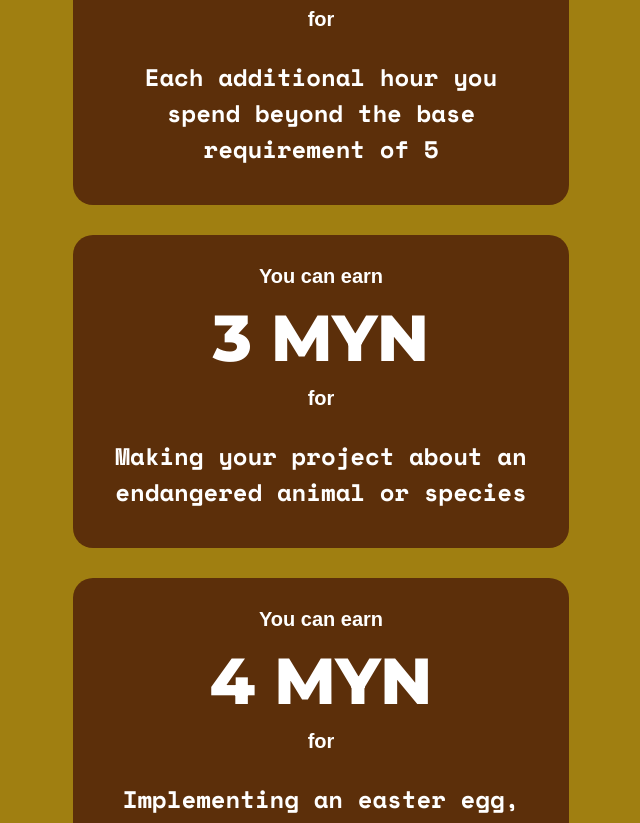
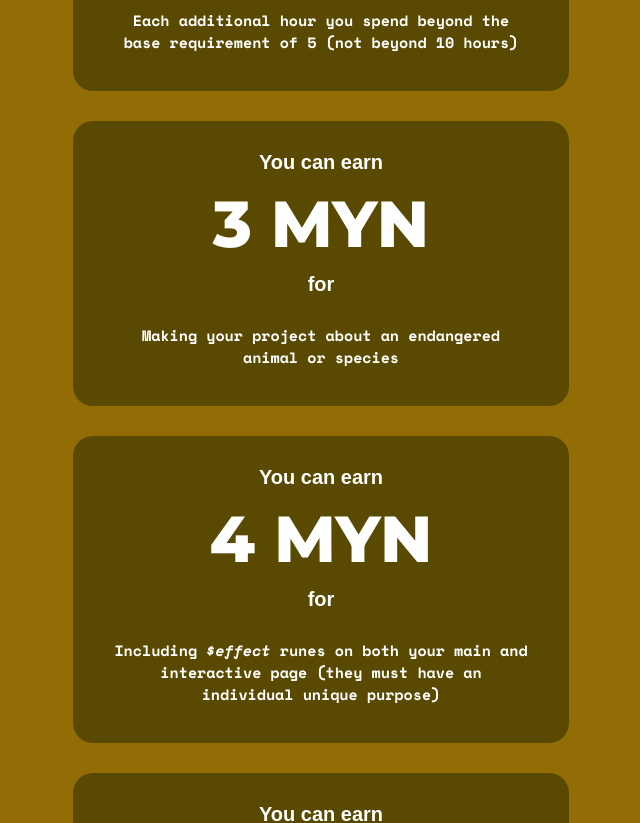
Before and after one commit to lynn89-sudo/the-zoo, a SvelteKit app in the folder my-app/: page /mynts in a window 1280 px wide. Shown: the part 1380-2203 px from the top of the page, without its empty margins (319-959 px from the left). Built offline with nearby package versions, Linux system fonts and the light colour scheme; a web font is replaced by a local one.

Commit message:
Mynt page complete for now

```diff
--- a/my-app/src/lib/footer.svelte
+++ b/my-app/src/lib/footer.svelte
@@ -10,7 +10,7 @@
             margin-bottom: 10px;
         }
         button:hover {
-            background-color: darkgreen;
+            background-color: rgb(146, 23, 23);
         }
         span {
             margin-top: 10px;
--- a/my-app/src/routes/mynts/+page.svelte
+++ b/my-app/src/routes/mynts/+page.svelte
@@ -9,7 +9,7 @@
 </script>
 <style>
     #main {
-        background-color: rgb(160, 127, 17);
+        background-color: rgb(146, 109, 6);
         padding-top: 50px;
         padding-bottom: 50px;
         padding-left: 20px;
@@ -25,12 +25,15 @@
         }
     }
     .rank {
-        background-color: rgb(92, 47, 10);
+        background-color: rgb(90, 74, 1);
         margin-left: 50px;
         margin-right: 50px;
         margin-bottom: 30px;
         padding: 20px;
         border-radius: 20px;
+    }
+    .rank h2 {
+        font-size: 15px;
     }
     @media (min-width: 750px) {
         .rank {
@@ -62,14 +65,14 @@
     <br><br>
     <h3>In a nutshell, mynts are the currency you earn for your animals in the zoo. The better your submissions are, the more mynts you earn.</h3>
     <h3>Throughout the duration of the YSWS, your mynts are added up. By the end, after everything is finalized, you will get an <a href="https://hcb.hackclub.com">HCB</a> grant equivalent to the amount of mynts you earned (1 MYN = 1 USD). Whatever your choice of plushie costs + delivery fees (or just pick it up for less) is the amount of mynts you will need</h3>
-    <br><br><h4>(DISCLAIMER: Finalized amounts per accomplishment/task will be finalized closer to the commencement of this YSWS)</h4>
+    <br><br><h4>(DISCLAIMER: Mynt payments per accomplishment/task will be finalized closer to the commencement of this YSWS)</h4>
     <br><br><br>
     <div class="rank" >
         <h3>You can earn</h3>
         <h1>15 MYN</h1>
         <h3>for</h3>
         <br>
-        <h2>Following the base project requirements</h2>
+        <h2>Following the minimum <a href="/">project requirements</a></h2>
         <br>
     </div>
     <h3>------------</h3><br><br>
@@ -78,7 +81,7 @@
         <h1>3 MYN</h1>
         <h3>for</h3>
         <br>
-        <h2>Each additional hour you spend beyond the base requirement of 5</h2>
+        <h2>Each additional hour you spend beyond the base requirement of 5 (not beyond 10 hours)</h2>
         <br>
     </div>
     <div class="rank">
@@ -87,6 +90,14 @@
         <h3>for</h3>
         <br>
         <h2>Making your project about an endangered animal or species</h2>
+        <br>
+    </div>
+    <div class="rank">
+        <h3>You can earn</h3>
+        <h1>4 MYN</h1>
+        <h3>for</h3>
+        <br>
+        <h2>Including <em>$effect</em> runes on both your main and interactive page (they must have an individual unique purpose)</h2>
         <br>
     </div>
     <div class="rank">
@@ -105,5 +116,21 @@
         <h2>Each additional interactive feature you add to your interactive page</h2>
         <br>
     </div>
+    <div class="rank">
+        <h3>You can earn</h3>
+        <h1>5 MYN</h1>
+        <h3>for</h3>
+        <br>
+        <h2>Making your project responsive (must work on mobile)</h2>
+        <br>
+    </div>
+    <div class="rank">
+        <h3>You can earn</h3>
+        <h1>10 MYN</h1>
+        <h3>for</h3>
+        <br>
+        <h2>Blowing our socks off with how impressive your project is (this is more selective than the Ivy League... so get grinding if you want a shot at this)</h2>
+        <br>
+    </div>
 </div>
 <Footer />
```
Also changed, not shown: my-app/src/routes/+page.svelte (+9 -3 lines).
